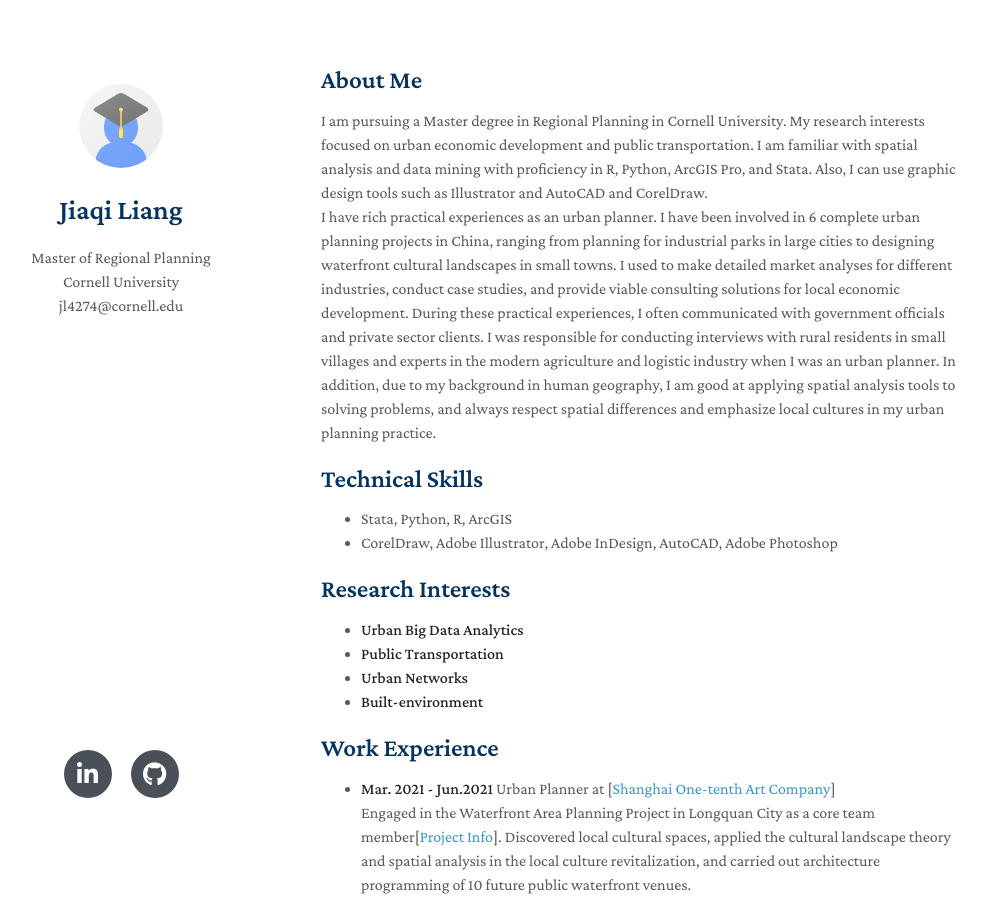
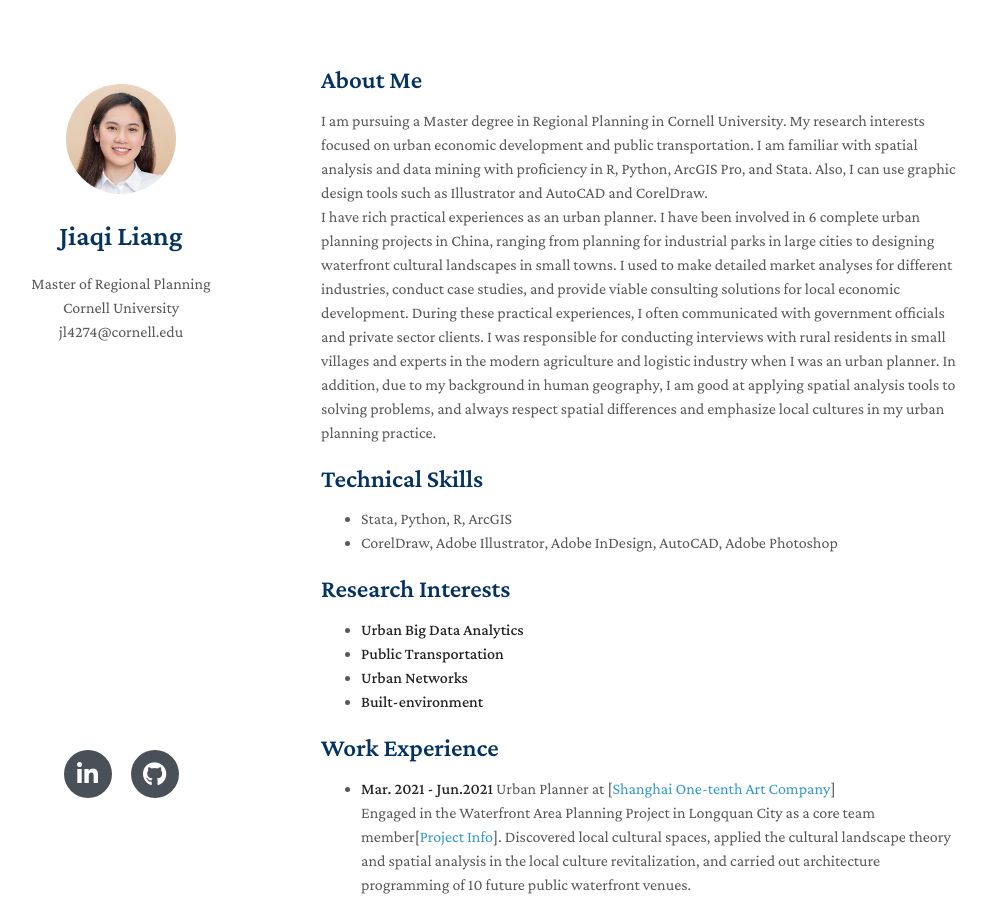
Before and after one commit to april29liang/.github.io, a Jekyll site: the page built from index.md, in a window 1280 px wide and 900 px high. Shown: the whole window, without its empty margins (149-1136 px from the left). Built offline with Jekyll 4.4.1, drawn with Linux system fonts in a browser that asks for light colours; nearby versions of some CDN libraries; a style sheet for code colours, icons or effects is not loaded; our own code applies the rules of GitHub Pages for plain Markdown files.

Commit message:
Update _config.yml

```diff
--- a/_config.yml
+++ b/_config.yml
@@ -5,10 +5,10 @@ email: jl4274@cornell.edu
 keywords: minimal academic
 github_link: https://github.com/april29liang
 linkedin: https://www.linkedin.com/in/jiaqi-liang-b3b1b019a/
-avatar: ./assets/img/avatar.png
+avatar: ./assets/img/ljq.jpg
 google_analytics: UA-111540567-4
 favicon: ./assets/img/favicon.png
 favicon_dark: ./assets/img/favicon-dark.png
-description: The Minimal Light is a simple and elegant jekyll theme for academic personal homepage.
+description: Personal Homepage of Jiaqi Liang
 canonical: https://minimal-light.yyliu.net/
 remote_theme: yaoyao-liu/minimal-light
```
